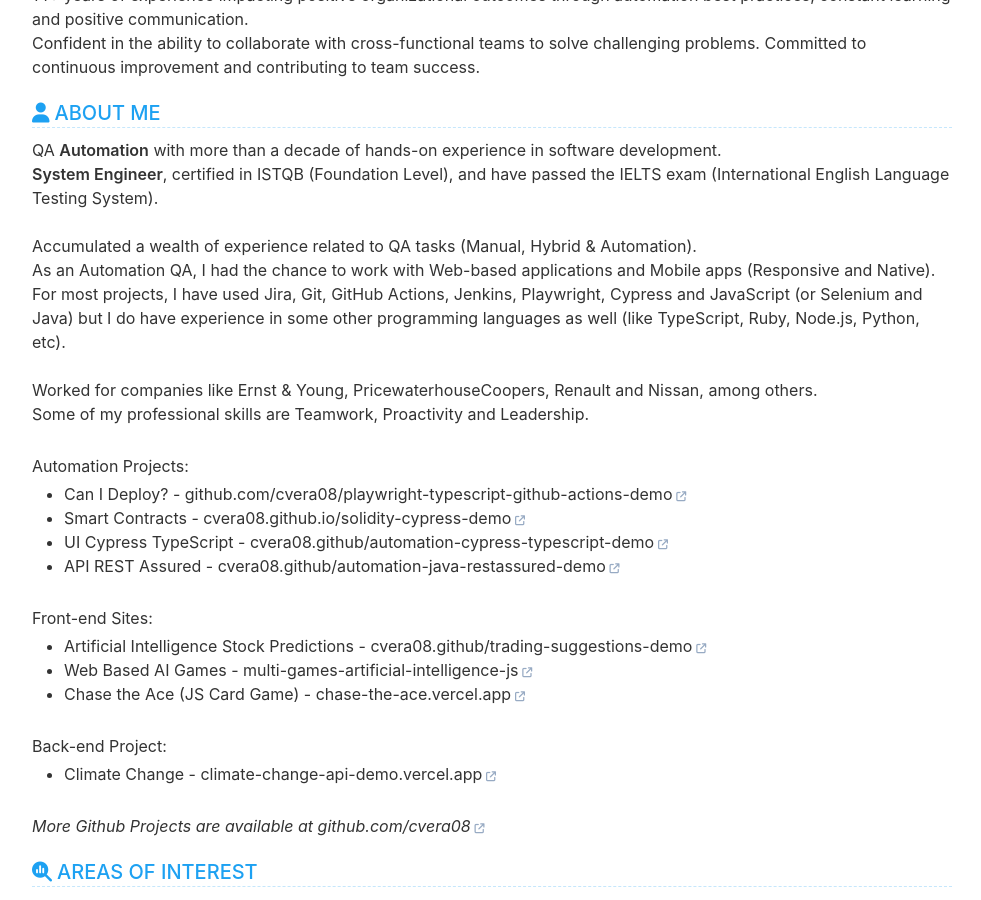
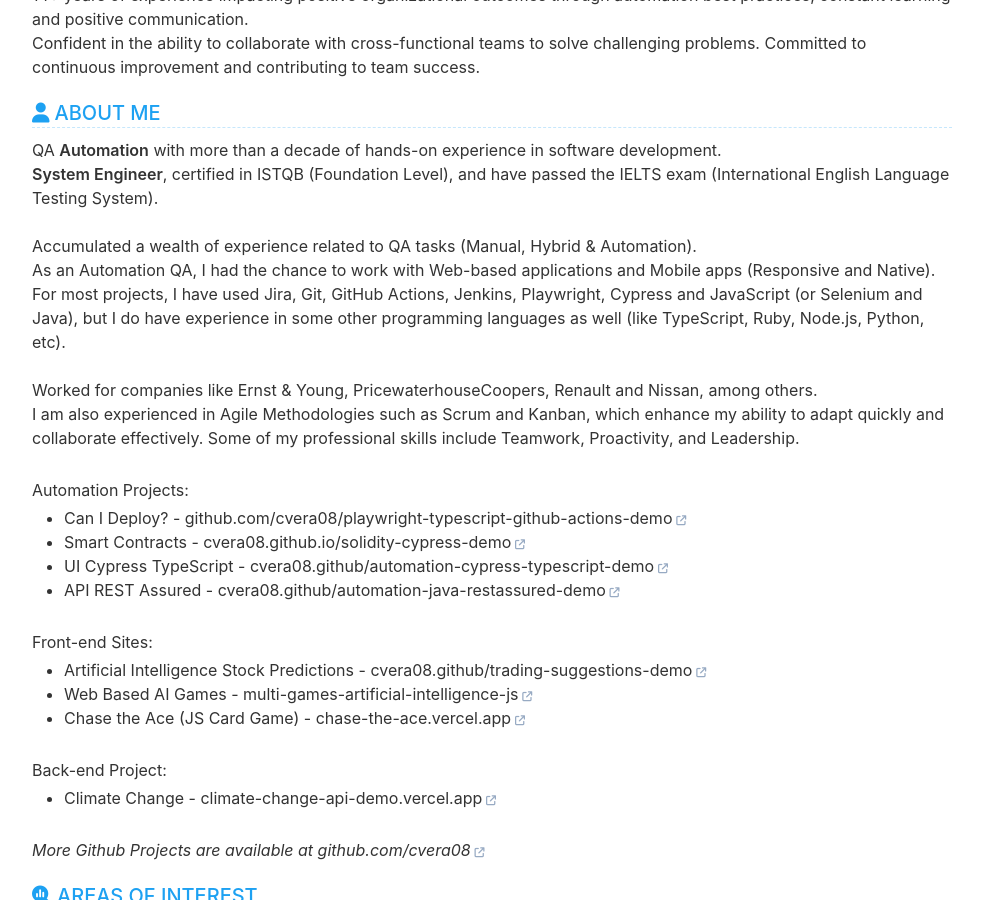
Before and after one commit to cvera08/short-resume, a Jekyll site: the page built from index.html, in a window 1280 px wide and 900 px high, scrolled down 316 px. Shown: the whole window, without its empty margins (148-1129 px from the left). Built offline with Jekyll 4.4.1, drawn with Linux system fonts in a browser that asks for light colours.

Commit message:
feat: about me agile methodologies

```diff
--- a/_data/data.yml
+++ b/_data/data.yml
@@ -41,11 +41,12 @@ evaluation:
     <br>
     Accumulated a wealth of experience related to QA tasks (Manual, Hybrid & Automation).
     As an Automation QA, I had the chance to work with Web-based applications and Mobile apps (Responsive and
-    Native). For most projects, I have used Jira, Git, GitHub Actions, Jenkins, Playwright, Cypress and JavaScript (or Selenium and Java) but I do
+    Native). For most projects, I have used Jira, Git, GitHub Actions, Jenkins, Playwright, Cypress and JavaScript (or Selenium and Java), but I do
     have experience in some other programming languages as well (like TypeScript, Ruby, Node.js, Python, etc).
     <br>
     Worked for companies like Ernst & Young, PricewaterhouseCoopers, Renault and Nissan, among others.
-    Some of my professional skills are Teamwork, Proactivity and Leadership.
+    I am also experienced in Agile Methodologies such as Scrum and Kanban, which enhance my ability to adapt quickly and collaborate effectively. Some of my
+    professional skills include Teamwork, Proactivity, and Leadership.
     <br>
 
     Automation Projects:
```
